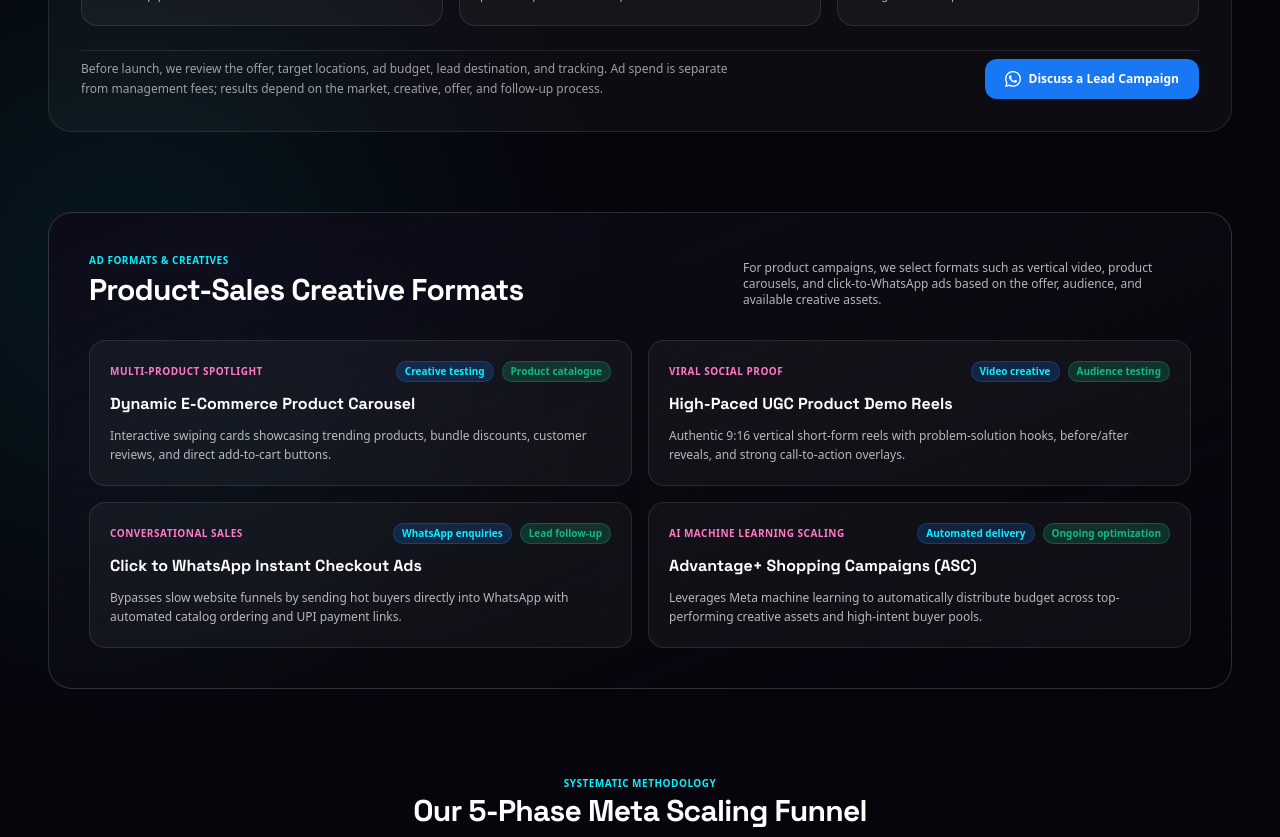
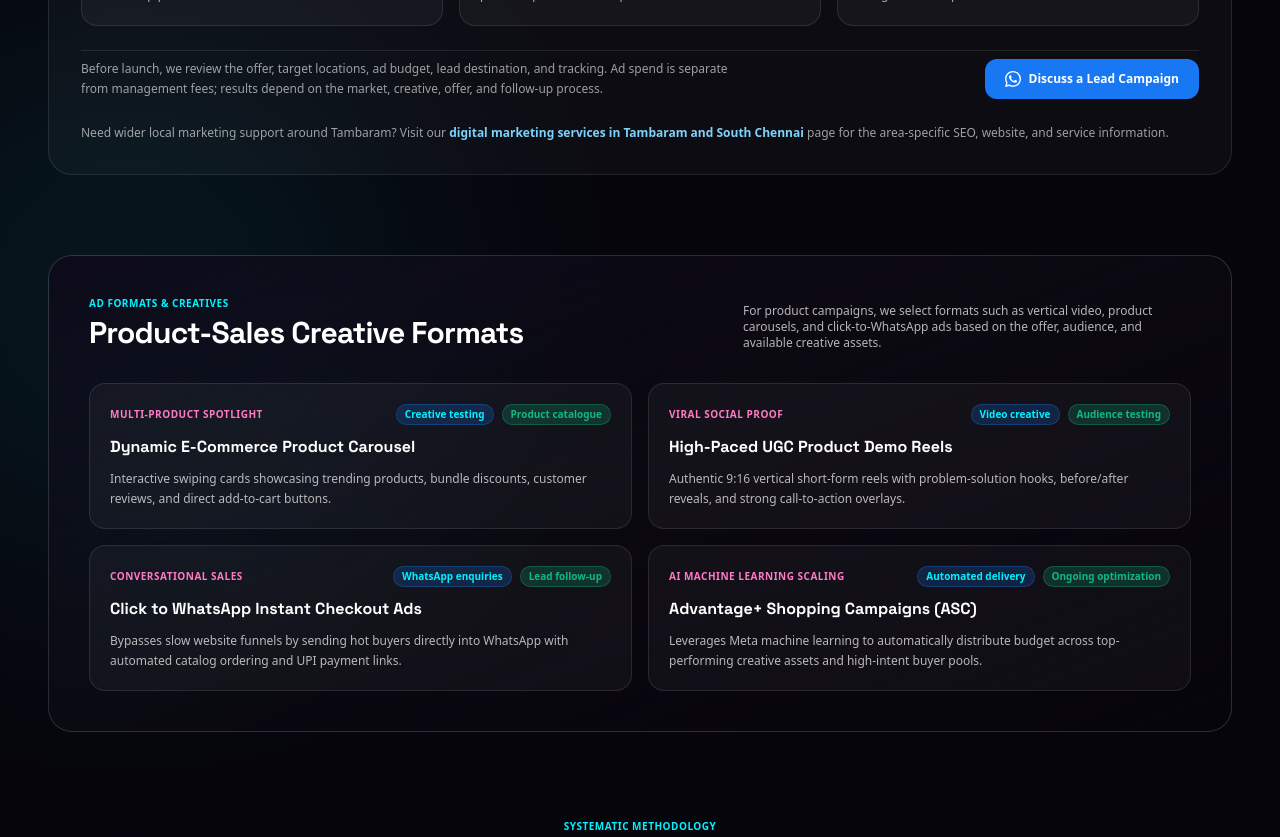
Before and after one commit to deenapriyanka00217-arch/my-dp-Digital, a React (Vite) app: page /meta-ads in a window 1280 px wide. Shown: the part 2240-3077 px from the top of the page. Built offline with nearby package versions, Linux system fonts and the light colour scheme.

Commit message:
Link Meta Ads local lead page to Tambaram service area

```diff
--- a/src/pages/FacebookAdsPage.tsx
+++ b/src/pages/FacebookAdsPage.tsx
@@ -607,6 +607,13 @@ export const FacebookAdsPage: React.FC = () => {
               Discuss a Lead Campaign
             </a>
           </div>
+          <p className="text-xs text-white/60 leading-relaxed">
+            Need wider local marketing support around Tambaram? Visit our{' '}
+            <Link to="/tambaram" className="text-[#7DD3FC] font-semibold hover:underline">
+              digital marketing services in Tambaram and South Chennai
+            </Link>{' '}
+            page for the area-specific SEO, website, and service information.
+          </p>
         </section>
 
         {/* ========================================================================= */}
```
